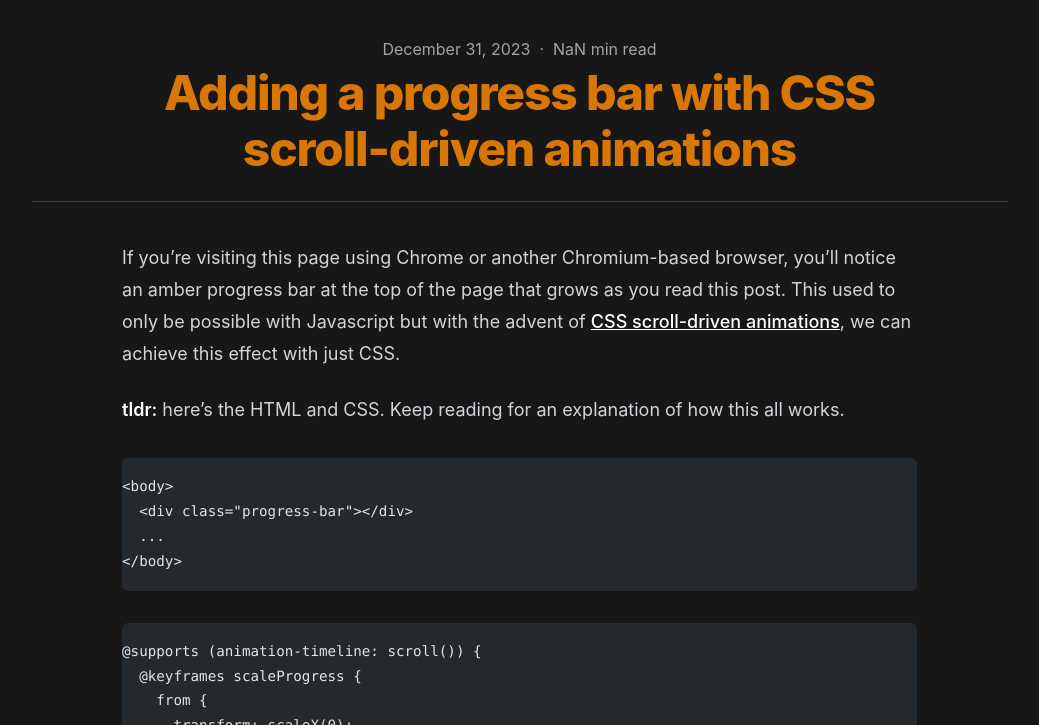
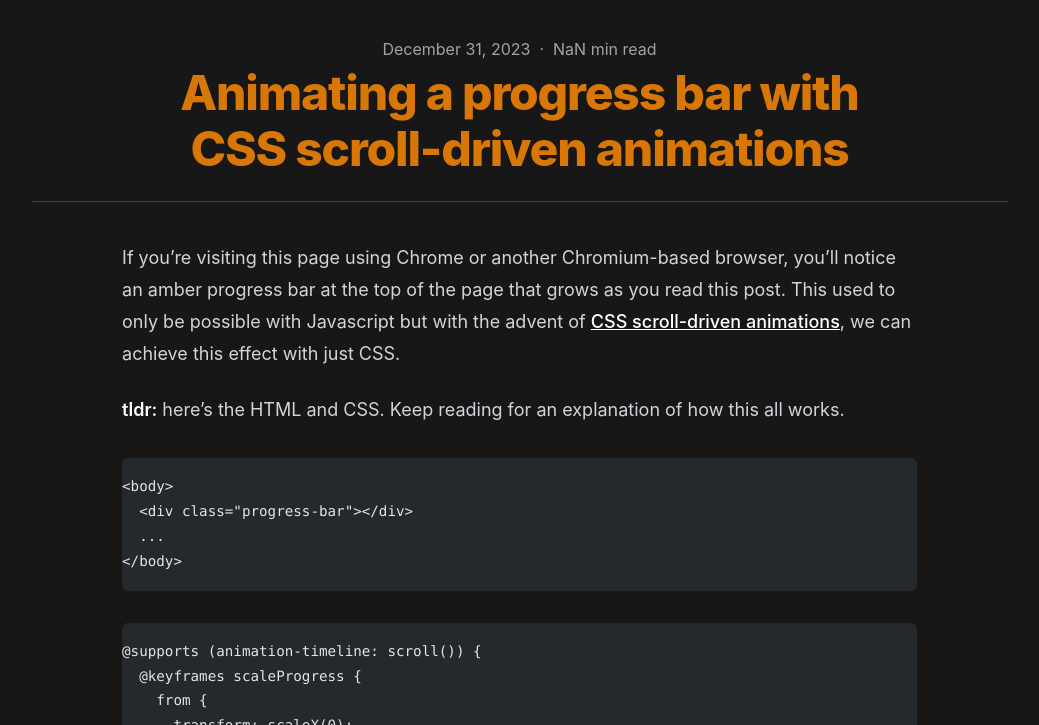
Before and after one commit to youssefm/blog, an Astro site: page /posts/scroll-progress-bar in a window 1280 px wide. Shown: the part 75-800 px from the top of the page, without its empty margins (113-1152 px from the left). Built offline with nearby package versions, Linux system fonts and the light colour scheme; Astro itself is replaced by a stand-in of ours; some packages are replaced by stand-ins of ours; code samples lack their colours; a web font is replaced by a local one.

Commit message:
Update title

```diff
--- a/src/content/posts/scroll-progress-bar.md
+++ b/src/content/posts/scroll-progress-bar.md
@@ -1,5 +1,5 @@
 ---
-title: "Adding a progress bar with CSS scroll-driven animations"
+title: "Animating a progress bar with CSS scroll-driven animations"
 description: "Scroll-driven animations are an exciting new addition to CSS. In this post, we build a scroll-linked progress bar that fills up as you scroll down the page."
 publishedOn: 2023-12-31
 draft: true
```
